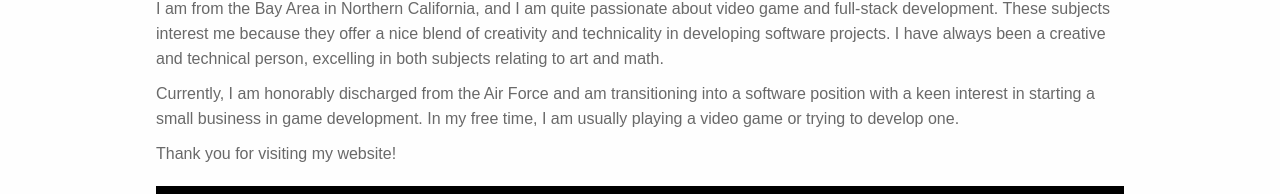
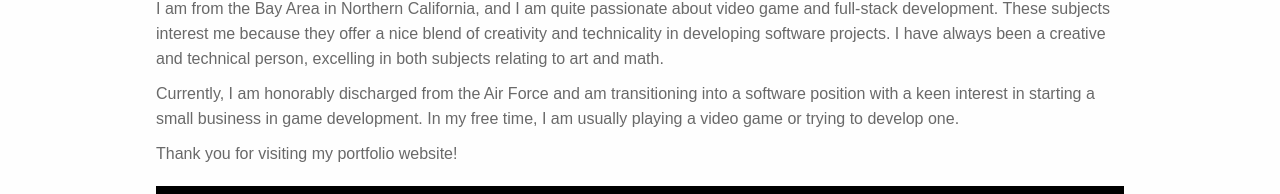
Before and after one commit to KilianKistenbroker/PersonalWebsite, a React (Create React App) app: page /about in a window 1280 px wide. Shown: the part 972-1166 px from the top of the page. Built offline with nearby package versions, Linux system fonts and the light colour scheme.

Commit message:
adjusted how copyright year is retrieved, and other minor adjustments.

```diff
--- a/src/App.js
+++ b/src/App.js
@@ -13,6 +13,10 @@ function App() {
 
   const collapseAll = () => {
     setIsExpanded(isExpanded.map(() => false));
+  };
+
+  const getYear = () => {
+    return new Date().getFullYear().toString();
   };
 
   // --------- listening for screen resizing here --------- //
@@ -61,7 +65,7 @@ function App() {
       {/* footer */}
       <footer id="footer">
         <p id="footer-content">
-          Copyright © 2024
+          Copyright © {getYear()}
           <svg
             xmlns="http://www.w3.org/2000/svg"
             width="16"
--- a/src/pages/About.js
+++ b/src/pages/About.js
@@ -95,7 +95,9 @@ const About = () => {
             starting a small business in game development. In my free time, I am
             usually playing a video game or trying to develop one.
           </p>
-          <p className="paragraph-1">Thank you for visiting my website!</p>
+          <p className="paragraph-1">
+            Thank you for visiting my portfolio website!
+          </p>
 
           <div className="img-container">
             <LazyLoadImage className="img" src={selfie} alt="" />
```
